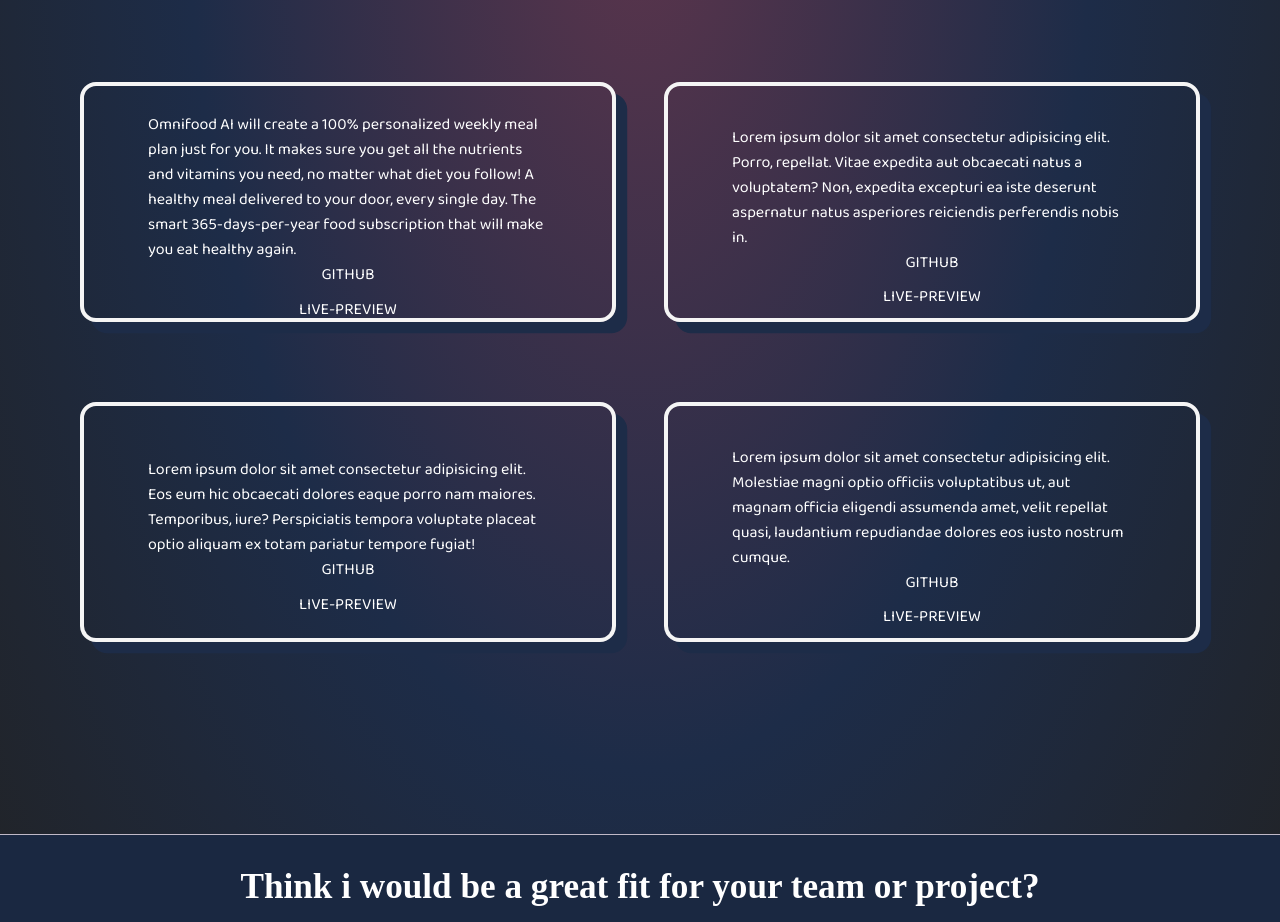
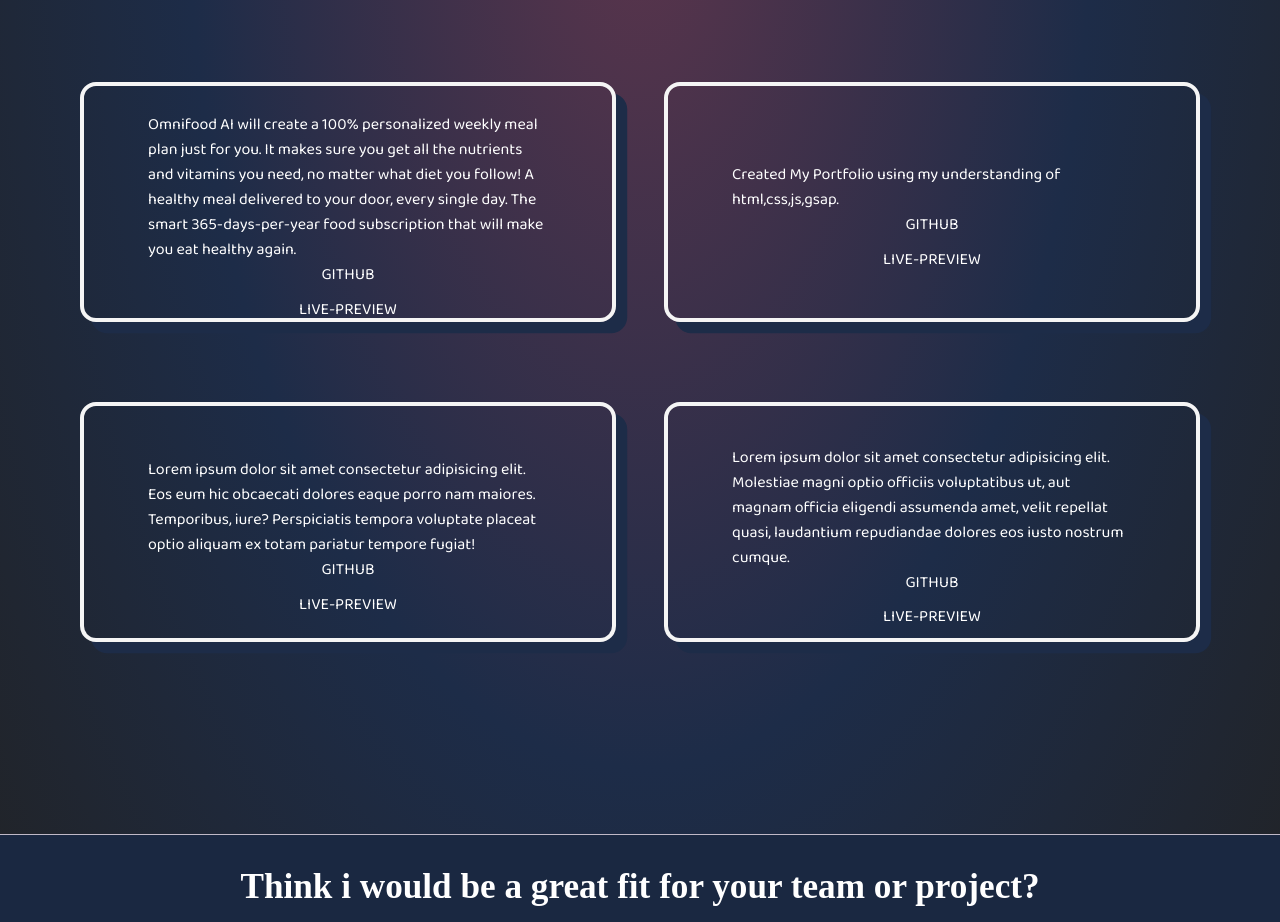
Before and after one commit to priiikrrrr/myportfolio, a plain HTML site: page index.html in a window 1280 px wide. Shown: the part 1400-2322 px from the top of the page. Drawn offline with nearby package versions, Linux system fonts and the light colour scheme.

Commit message:
updated projecr section

```diff
--- a/index.html
+++ b/index.html
@@ -89,11 +89,9 @@
                 href="https://menu-please.vercel.app/">live-preview</a>
         </div>
         <div class="card">
-            <h1>lorem</h1>
-            <p>Lorem ipsum dolor sit amet consectetur adipisicing elit. Porro, repellat. Vitae expedita aut obcaecati
-                natus a voluptatem? Non, expedita excepturi ea iste deserunt aspernatur natus asperiores reiciendis
-                perferendis nobis in. </p>
-            <a href="github">github</a> <a href="live-preview">live-preview</a>
+            <h1>Portfolio</h1>
+            <p>Created My Portfolio using my understanding of html,css,js,gsap.</p>
+            <a href="https://github.com/priiikrrrr/myportfolio">github</a> <a href="https://myportfolio-priyankas-projects-e09cd02e.vercel.app/">live-preview</a>
         </div>
         <div class="card">
             <h1>ruru</h1>
```
